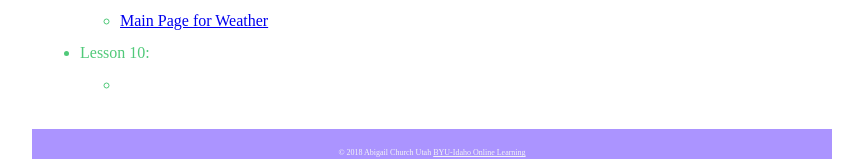
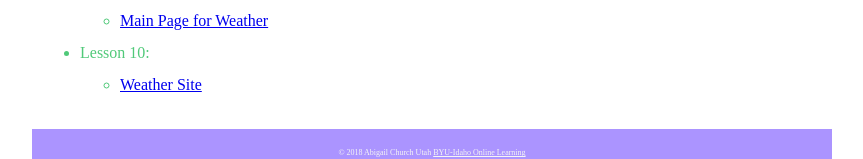
Before and after one commit to AhriaHikari/AhriaHikari.github.io, a plain HTML site: page cit230/index.html in a window 1280 px wide. Shown: the part 668-827 px from the top of the page, without its empty margins (208-1071 px from the left). Drawn offline with Linux system fonts and the light colour scheme.

Commit message:
Index update

```diff
--- a/cit230/index.html
+++ b/cit230/index.html
@@ -53,7 +53,7 @@
 				</li>
 				<li>Lesson 10:
 					<ul>
-						<li></li>
+						<li><a href="weathersite/index.html">Weather Site</a></li>
 					</ul>
 				</li>
 			</ul>
```
